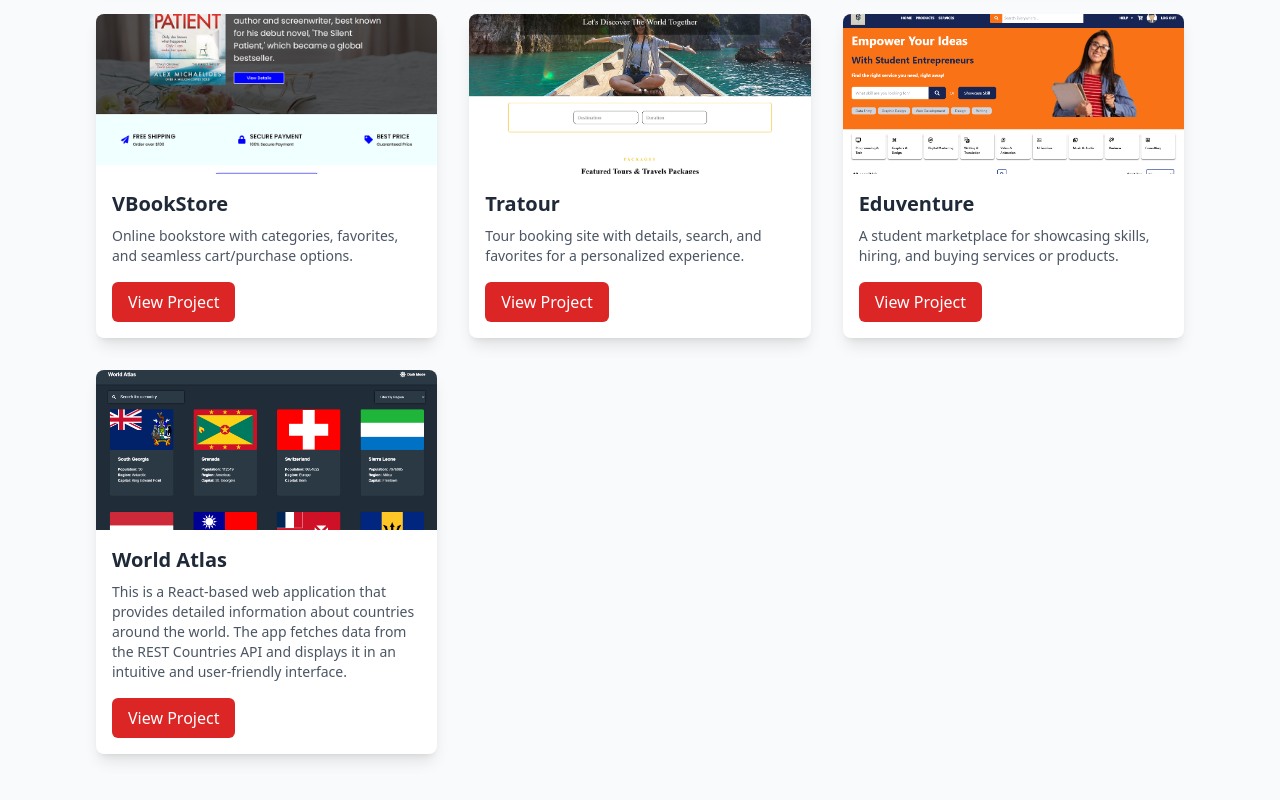
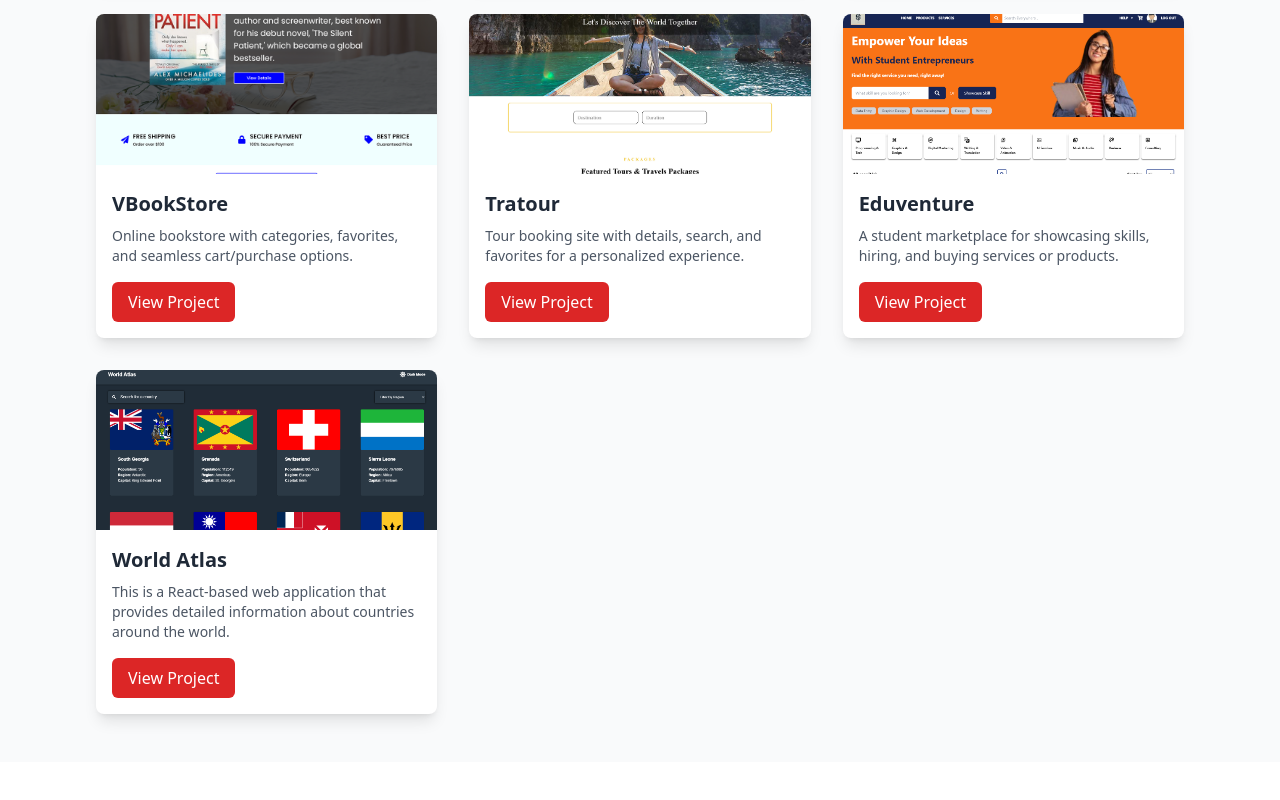
Before and after one commit to Adeoye-J/jeremiah, a React (Vite) app: page /projects in a window 1280 px wide. Shown: the part 562-1362 px from the top of the page. After the commit the page ends 1324 px from the top, so only its background shows below. Built offline with nearby package versions, Linux system fonts and the light colour scheme.

Commit message:
made changes to the project section

```diff
--- a/src/pages/Projects.jsx
+++ b/src/pages/Projects.jsx
@@ -40,7 +40,7 @@ const projects = [
   },
   {
     title: 'World Atlas',
-    description: 'This is a React-based web application that provides detailed information about countries around the world. The app fetches data from the REST Countries API and displays it in an intuitive and user-friendly interface.',
+    description: 'This is a React-based web application that provides detailed information about countries around the world.',
     image: '/images/world_atlas.png',
     link: "https://world-atlas-ten.vercel.app/",
   }
```
